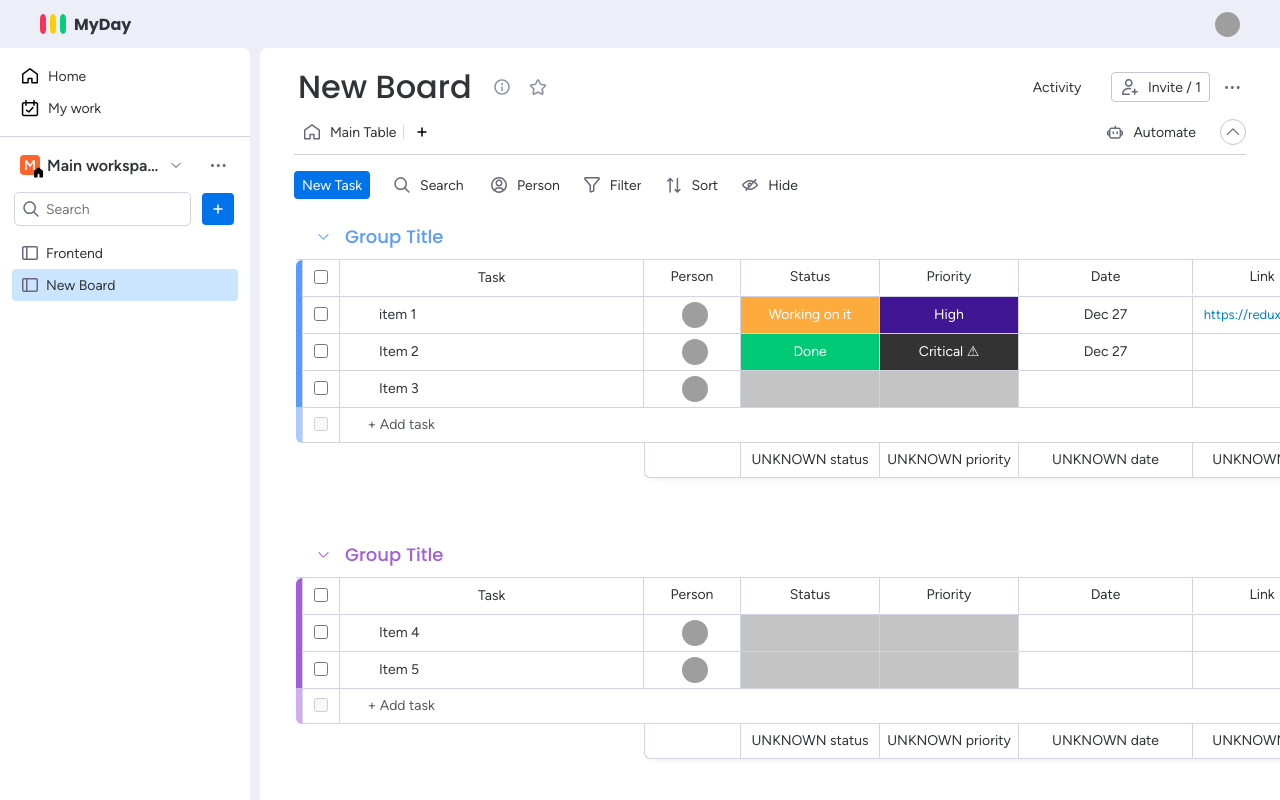
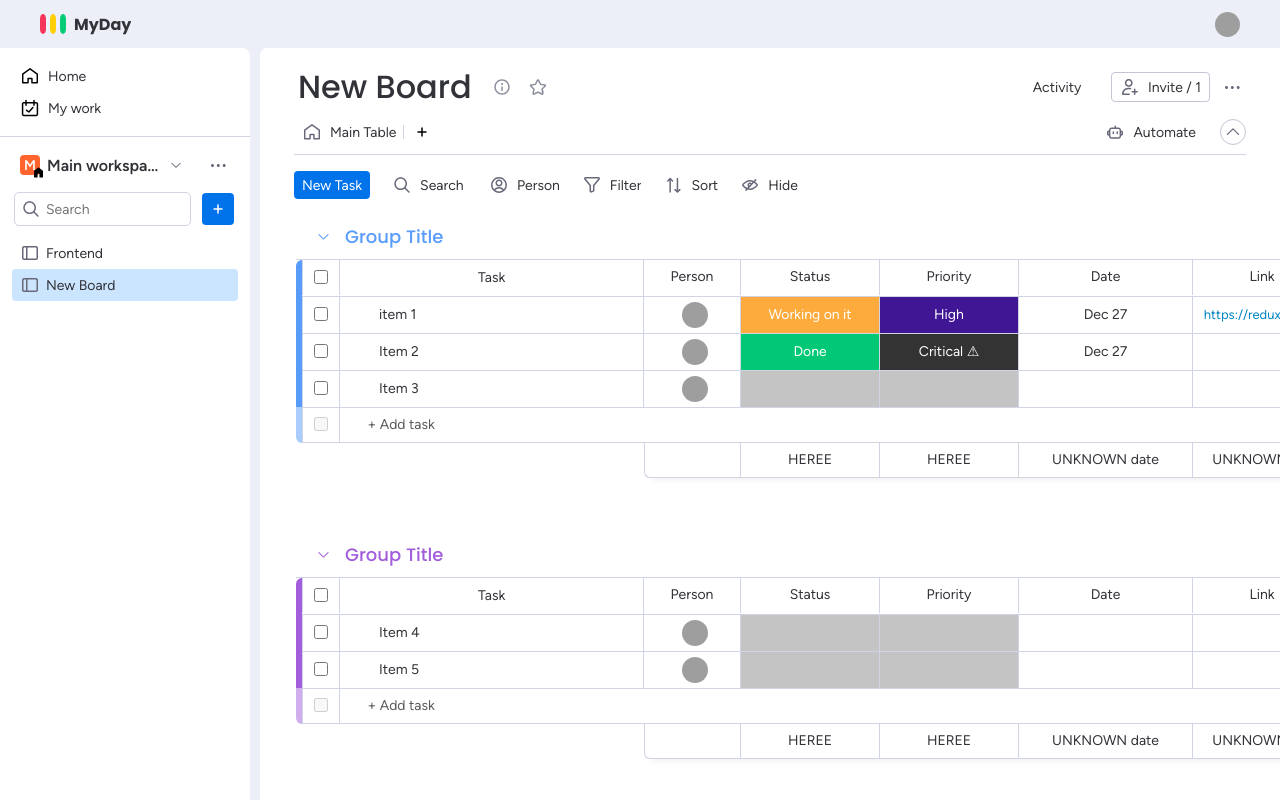
Before and after one commit to NoamSaar/Myday-frontend, a React (Vite) app: page /board in a window 1280 px wide. Both pictures are taken after a click on the button 218 px from the left and 209 px from the top of the page. Built offline with nearby package versions, Linux system fonts and the light colour scheme; grey boxes are pictures that could not be loaded.

Commit message:
Add init label summary cmp

```diff
--- a/src/cmps/Board/Group/BoardGroup.jsx
+++ b/src/cmps/Board/Group/BoardGroup.jsx
@@ -189,7 +189,7 @@ export function BoardGroup({ group, titlesOrder, isEditingTitle, onTitleEditLeav
                 </div>
             </div>
 
-            <TaskTable titlesOrder={titlesOrder} groupColor={groupColor} highlightText={highlightText} filterBy={filterBy} group={group} />
+            <TaskTable titlesOrder={titlesOrder} groupColor={groupColor} highlightText={highlightText} filterBy={filterBy} group={group} board={board} />
 
         </section >
     )
--- a/src/cmps/Board/Group/DynamicSummary.jsx
+++ b/src/cmps/Board/Group/DynamicSummary.jsx
@@ -1,20 +1,18 @@
+import { GroupSummary } from "./Summary/GroupSummary"
+import { LabelSummary } from "./Summary/LabelSummary"
 
-export default function DynamicSummary({ title, group }) {
+export default function DynamicSummary({ title, group, board }) {
     switch (title) {
-
-        // case "status":
-        // case "priority":
-        //     return (
-        //         <LabelPreview
-        //             title={title}
-        //             info={{ chosenOption: task[title] }}
-        //             onUpdate={onUpdate}
-        //             taskId={task.id}
-        //         />)
 
         case "member":
             return (
                 <li></li>)
+
+        case "status":
+        case "priority":
+            return (
+                <LabelSummary title={title} group={group} board={board} />)
+
 
         // case "date":
         //     return (
--- a/src/cmps/Board/Group/GroupSummary.jsx
+++ b/src/cmps/Board/Group/Summary/GroupSummary.jsx
@@ -1,8 +1,7 @@
-import DynamicSummary from "./DynamicSummary"
+import DynamicSummary from "../DynamicSummary"
 
-export function GroupSummary({ group, titlesOrder }) {
-    console.log('group', group)
-    console.log('titlesOrder', titlesOrder)
+export function GroupSummary({ group, titlesOrder, board }) {
+
     return (
         <div className="sticky-left subgrid full-grid-column group-summary">
 
@@ -12,7 +11,7 @@ export function GroupSummary({ group, titlesOrder }) {
 
             <ul className="clean-list subgrid grid-column-table-content summary-content">
                 {titlesOrder.map((title, idx) => {
-                    return <DynamicSummary key={idx} title={title} group={group} />
+                    return <DynamicSummary key={idx} title={title} group={group} board={board} />
                 })}
             </ul>
 
--- /dev/null
+++ b/src/cmps/Board/Group/Summary/LabelSummary.jsx
@@ -0,0 +1,46 @@
+
+export function LabelSummary({ title, group, board }) {
+
+    function getTitleColor(title, board, label) {
+        console.log('title', title)
+        const titleInfo = board[title].find((item) => item.title === label);
+        return titleInfo ? titleInfo.color : null;
+    }
+
+    function calculateTitleStatsAndPercentage(group, title, board) {
+        const totalTasks = group.tasks.length;
+
+        const titleStats = group.tasks.reduce((acc, task) => {
+            const taskTitle = task[title];
+            acc[taskTitle] = (acc[taskTitle] || 0) + 1;
+            return acc;
+        }, {});
+
+        const resultArray = Object.entries(titleStats).map(([key, value]) => {
+            const percentage = ((value / totalTasks) * 100).toFixed(2);
+            const formattedPercentage = percentage.includes('.00') ? percentage.split('.')[0] + '%' : percentage + '%';
+
+            return {
+                title: key,
+                color: getTitleColor(title, board, key),
+                percentageMap: {
+                    percent: formattedPercentage,
+                    fraction: `${value}/${totalTasks}`,
+                },
+            };
+        });
+
+        return resultArray;
+    }
+
+
+    const titleStats = calculateTitleStatsAndPercentage(group, title, board)
+    console.log('titleStats', titleStats)
+
+
+    return (
+        <li className="label-summary">
+            HEREE
+        </li>
+    )
+}
--- a/src/cmps/Board/Group/TaskTable.jsx
+++ b/src/cmps/Board/Group/TaskTable.jsx
@@ -1,8 +1,8 @@
-import { GroupSummary } from "./GroupSummary";
+import { GroupSummary } from "./Summary/GroupSummary";
 import { TaskHeaderList } from "./TaskHeaderList";
 import { TaskList } from "./TaskList";
 
-export function TaskTable({ groupColor, titlesOrder, group, highlightText, filterBy }) {
+export function TaskTable({ groupColor, titlesOrder, group, highlightText, filterBy, board }) {
     return (
         <div className="task-table">
             <TaskHeaderList groupColor={groupColor} titlesOrder={titlesOrder} />
@@ -13,7 +13,7 @@ export function TaskTable({ groupColor, titlesOrder, group, highlightText, filte
                 filterBy={filterBy}
                 groupColor={groupColor} />
 
-            <GroupSummary group={group} titlesOrder={titlesOrder} />
+            <GroupSummary group={group} titlesOrder={titlesOrder} board={board} />
         </div>
     )
 }
```
